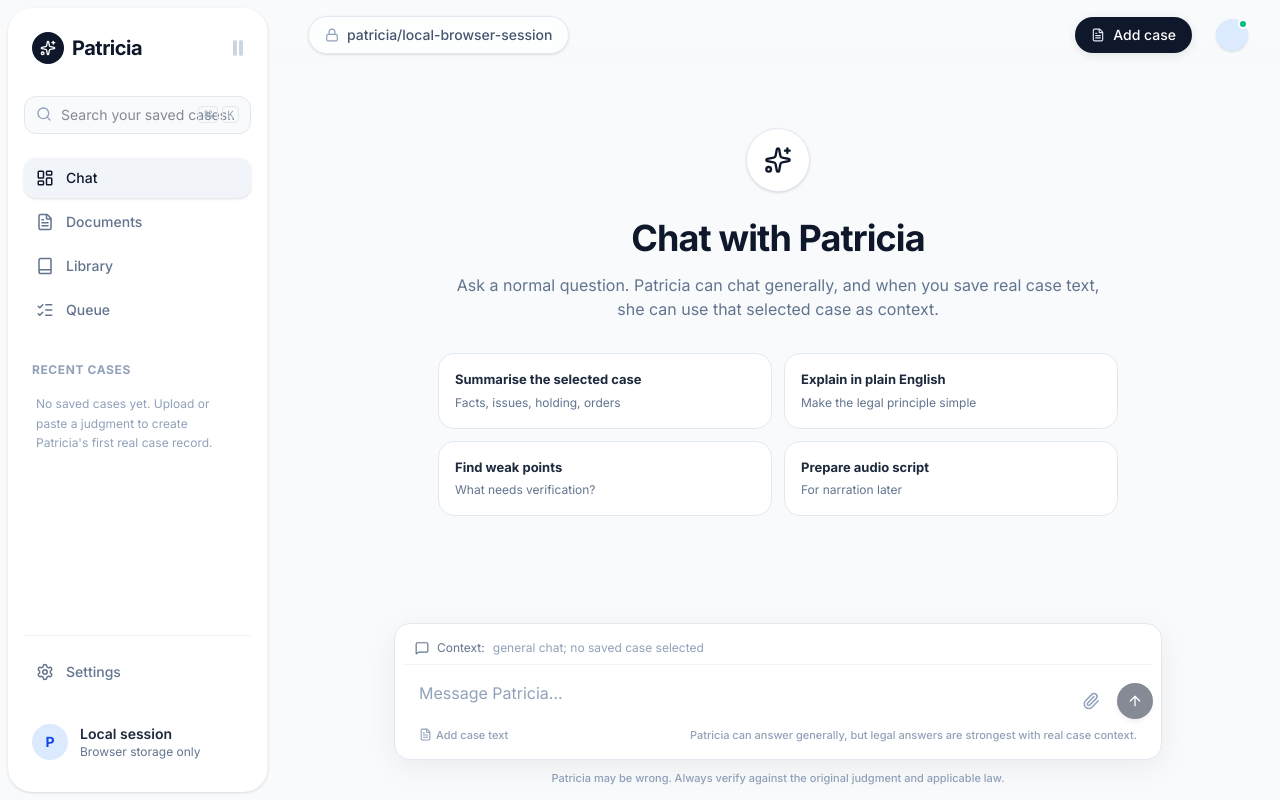
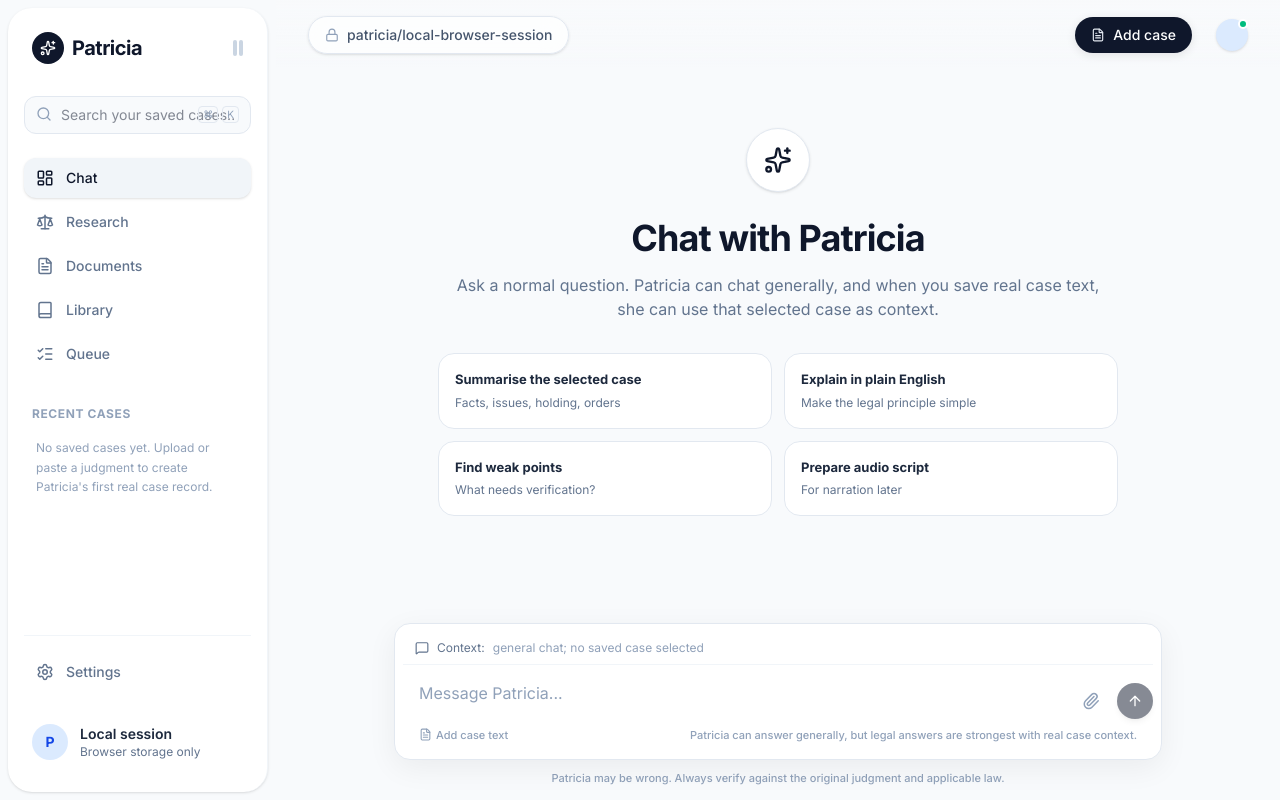
Before and after one commit to imranshiundu/Patricia, a Next.js app: page / in a window 1280 px wide. Built offline with nearby package versions, Linux system fonts and the light colour scheme.

Commit message:
Add legal research navigation to sidebar

```diff
--- a/src/components/Sidebar.tsx
+++ b/src/components/Sidebar.tsx
@@ -8,6 +8,7 @@ import {
   LayoutDashboard,
   ListChecks,
   FileText,
+  Scale,
 } from "lucide-react";
 import Link from "next/link";
 import { usePathname } from "next/navigation";
@@ -84,6 +85,7 @@ export function Sidebar() {
 
         <nav className="space-y-1 mb-8">
           <NavItem href="/" icon={<LayoutDashboard size={18} />} label="Chat" active={pathname === "/"} />
+          <NavItem href="/research" icon={<Scale size={18} />} label="Research" active={pathname === "/research"} />
           <NavItem href="/documents" icon={<FileText size={18} />} label="Documents" active={pathname === "/documents"} />
           <NavItem href="/library" icon={<Book size={18} />} label="Library" active={pathname === "/library"} />
           <NavItem href="/queue" icon={<ListChecks size={18} />} label="Queue" active={pathname === "/queue"} />
```
